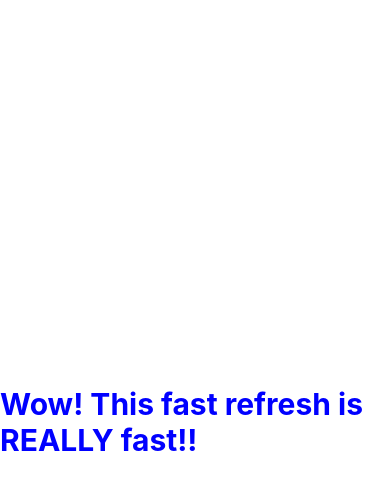
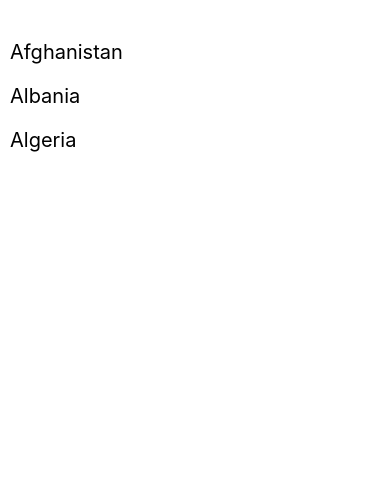
Before and after one commit to nlewis84/react-native-test, a React Native app: screen / in a window 390 px wide. Shown: the top 490 px of the page. Built offline with nearby package versions, Linux system fonts and the light colour scheme.

Commit message:
added a list of countries

```diff
--- a/App.js
+++ b/App.js
@@ -1,29 +1,26 @@
-import { StatusBar } from 'expo-status-bar';
 import React from 'react';
-import { StyleSheet, Text, View } from 'react-native';
+import { StyleSheet, Text, FlatList } from 'react-native';
 
 export default function App() {
+  const countriesData = [{"name": "Afghanistan"}, {"name": "Albania"}, {"name": "Algeria"}]
+
   return (
-    <View style={styles.container}>
-      <Text style={styles.bigBlue}>Wow! This fast refresh is REALLY fast!!</Text>
-      <StatusBar style="auto" />
-    </View>
+   <FlatList
+      data={countriesData}
+      contentContainerStyle={styles.container}
+      keyExtractor={item => item.name}
+      renderItem={({item}) => <Text style={styles.text}>{item.name}</Text>}
+   />
   );
 }
 
 const styles = StyleSheet.create({
   container: {
-    flex: 1,
-    backgroundColor: '#fff',
-    alignItems: 'center',
-    justifyContent: 'center',
+    paddingTop: 30
   },
-  bigBlue: {
-    color: 'blue',
-    fontWeight: 'bold',
-    fontSize: 30,
-    alignItems: 'center',
-    justifyContent: 'center',
+  text: {
+    fontSize: 20,
+    margin: 10
   },
   red: {
     color: 'red',
```
